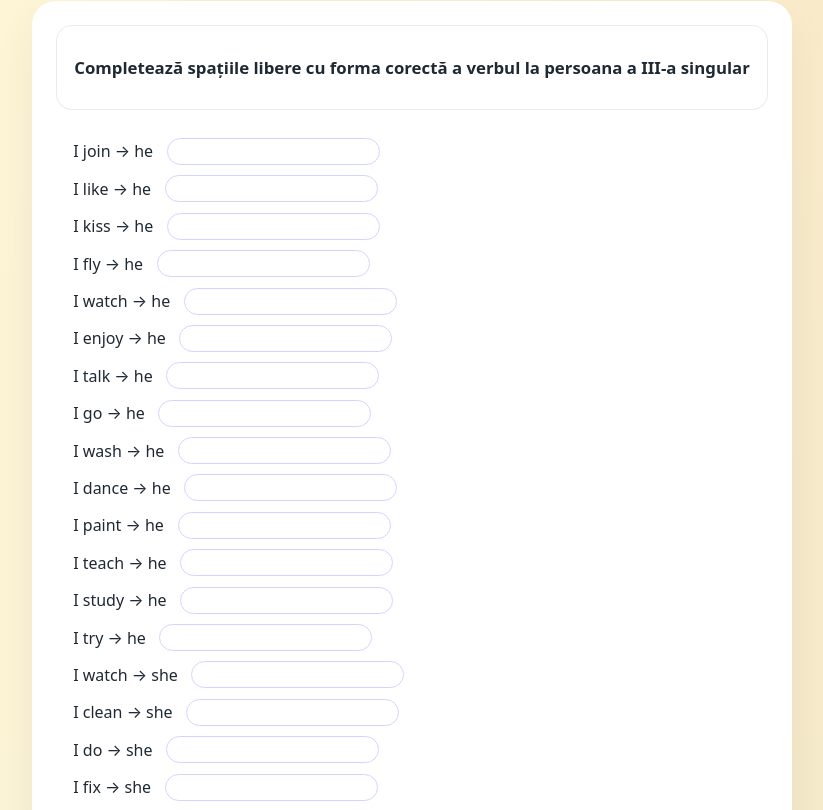
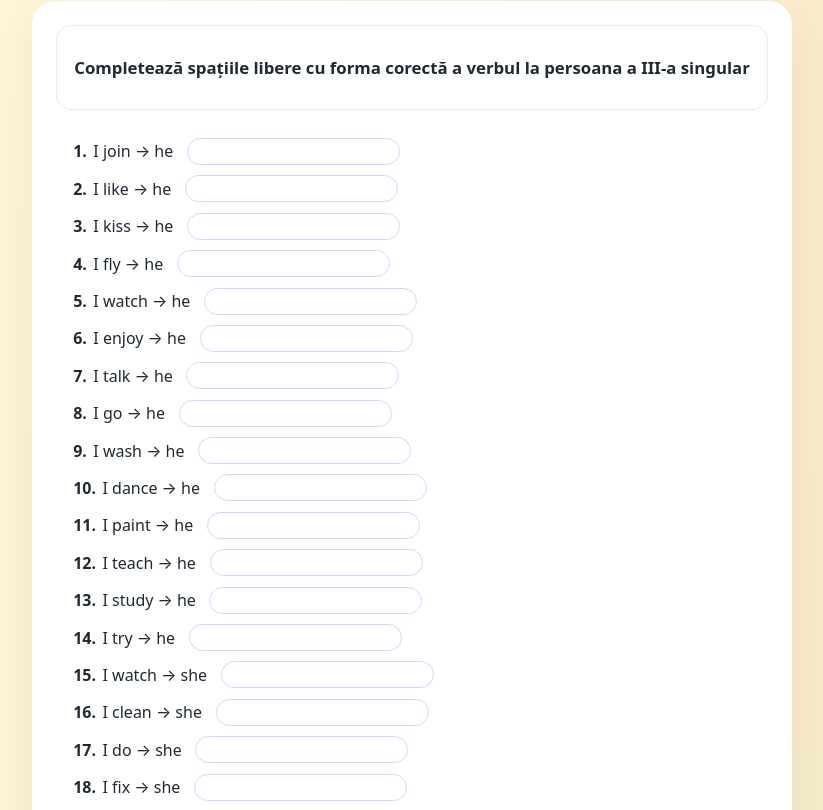
Before and after one commit to gheorghiank-dev/lexjunior-school, a React (Vite) app: page /grammar/tenses/present-simple/affirmative/room-1 in a window 1280 px wide. Shown: the part 788-1598 px from the top of the page, without its empty margins (228-1051 px from the left). Built offline with nearby package versions, Linux system fonts and the light colour scheme.

Commit message:
Global exercise numbering: show 1. 2. 3. by default in lists

```diff
--- a/src/modules/present-simple/components/AdverbPositionExerciseList.jsx
+++ b/src/modules/present-simple/components/AdverbPositionExerciseList.jsx
@@ -28,7 +28,7 @@ export function AdverbPositionExerciseList({
   answers,
   feedback,
   onChange,
-  showIndex = false,
+  showIndex = true,
 }) {
   const getCurrentSlot = (ex) => {
     if (!answers) return null;
@@ -61,7 +61,7 @@ export function AdverbPositionExerciseList({
             <div className="adverb-pos-header">
               <p className="adverb-pos-sentence">
                 {showIndex && (
-                  <span className="exercise-index">{index + 1})</span>
+                  <span className="exercise-index">{index + 1}.</span>
                 )}
                 <span className="adverb-pos-text">
                   {ex.before}{" "}
--- a/src/modules/present-simple/components/FrequencyAdverbExerciseList.jsx
+++ b/src/modules/present-simple/components/FrequencyAdverbExerciseList.jsx
@@ -23,7 +23,7 @@ export function FrequencyAdverbExerciseList({
   answers,
   feedback,
   onChange,
-  showIndex = false,
+  showIndex = true,
 }) {
   return (
     <ol className="exercise-list">
@@ -64,7 +64,7 @@ export function FrequencyAdverbExerciseList({
             <div className="exercise-header-row">
               <p className="exercise-text">
                 {showIndex && (
-                  <span className="exercise-index">{index + 1}) </span>
+                  <span className="exercise-index">{index + 1}. </span>
                 )}
                 {sentenceText}
               </p>
--- a/src/modules/present-simple/components/InterrogativeYesNoPairsExerciseList.jsx
+++ b/src/modules/present-simple/components/InterrogativeYesNoPairsExerciseList.jsx
@@ -77,7 +77,7 @@ export function InterrogativeYesNoPairsExerciseList({
             className="exercise-row exercise-row--stacked-textarea"
           >
             <p className="exercise-text">
-              <span className="exercise-index">{index + 1})</span>
+              <span className="exercise-index">{index + 1}.</span>
               {pair.questionText}
               <button
                 type="button"
--- a/src/modules/present-simple/components/RuneTranslationExerciseList.jsx
+++ b/src/modules/present-simple/components/RuneTranslationExerciseList.jsx
@@ -97,7 +97,7 @@ export function RuneTranslationExerciseList({
           <li key={ex.id} className={rowClasses}>
             <div className="exercise-main">
               <p className="sentence-native">
-                <span className="exercise-index">{index + 1})</span>{" "}
+                <span className="exercise-index">{index + 1}.</span>{" "}
                 {ex.native}
               </p>
 
--- a/src/modules/present-simple/components/UsesCardMcqExerciseList.jsx
+++ b/src/modules/present-simple/components/UsesCardMcqExerciseList.jsx
@@ -15,7 +15,7 @@ import { LexListenOnCorrect } from "../../../shared/exercises/LexListenOnCorrect
  * - onChange: (id, newValue) => void
  */
 export function UsesCardMcqExerciseList({
-  showIndex = false,
+  showIndex = true,
   exercises,
   answers,
   feedback,
@@ -51,7 +51,7 @@ export function UsesCardMcqExerciseList({
               <div className="uses-card-header">
                 <p className="exercise-text">
                   {showIndex && (
-                    <span className="exercise-index">{index + 1})</span>
+                    <span className="exercise-index">{index + 1}.</span>
                   )}{" "}
                   {ex.prompt}
                 </p>
--- a/src/shared/exercises/TextInputExerciseList.jsx
+++ b/src/shared/exercises/TextInputExerciseList.jsx
@@ -17,6 +17,7 @@ export default function TextInputExerciseList({
   feedback,
   onChange,
   // Optional stable test selector prefix (e.g. "ps-aff-room1")
+  showIndex = true,
   testIdPrefix,
   /**
    * If true, renders LexListenOnCorrect using each exercise's `tts`.
@@ -62,7 +63,12 @@ export default function TextInputExerciseList({
 
         return (
           <li key={ex.id} className="exercise-row">
-            <span className="exercise-text">{ex.prompt}</span>
+            <span className="exercise-text">
+              {showIndex && (
+                <span className="exercise-index">{index + 1}.</span>
+              )}
+              {ex.prompt}
+            </span>
 
             <input
               type="text"
```
